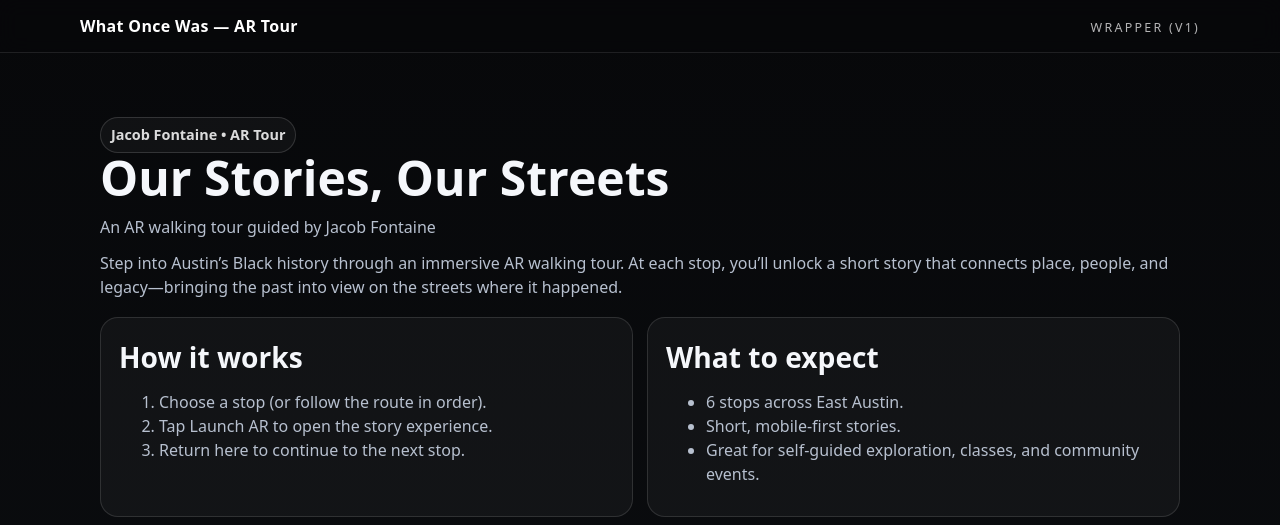
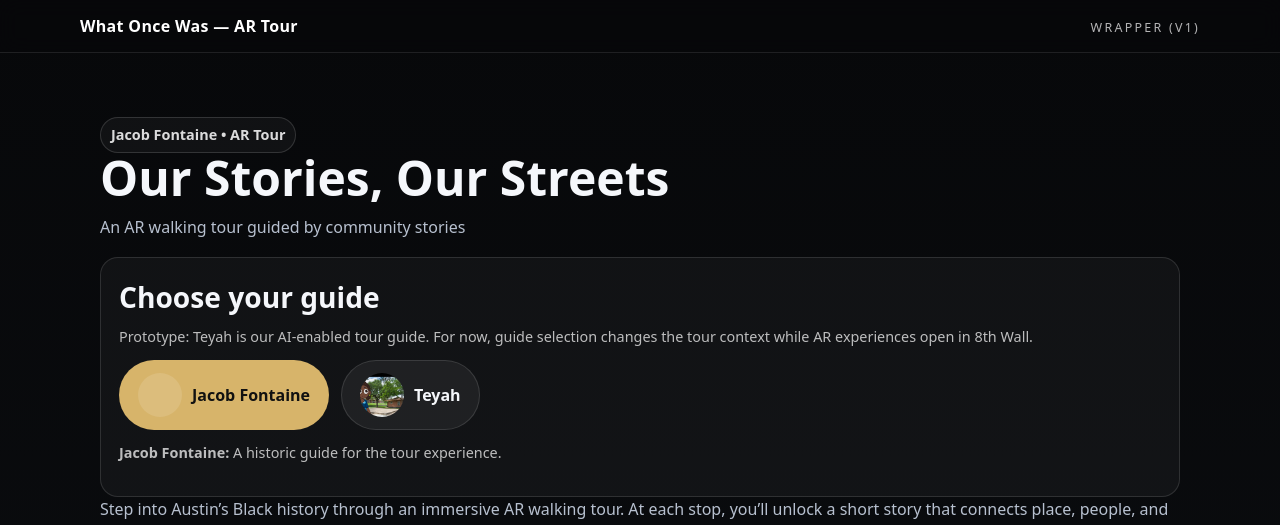
Before and after one commit to CiviqIQ/wow-ar-tour, an Astro site: page /tour in a window 1280 px wide. Shown: the top 525 px of the page. Built offline with nearby package versions, Linux system fonts and the light colour scheme; Astro itself is replaced by a stand-in of ours.

Commit message:
Add Teyah guide prototype (avatar + guide selection)

```diff
--- a/src/data/stops.json
+++ b/src/data/stops.json
@@ -1,13 +1,28 @@
 {
   "tourId": "our-stories-our-streets",
   "tourName": "Our Stories, Our Streets",
-  "character": {
-    "id": "jacob-fontaine",
-    "name": "Jacob Fontaine"
-  },
+  "defaultGuideId": "jacob-fontaine",
+  "guides": [
+    {
+      "id": "jacob-fontaine",
+      "name": "Jacob Fontaine",
+      "tagline": "Historic guide",
+      "bio": "A historic guide for the tour experience."
+    },
+    {
+      "id": "teyah",
+      "name": "Teyah",
+      "tagline": "AI-enabled tour guide (prototype)",
+      "bio": "Teyah is the prototype for our AI-enabled tour guide — an African American girl (ages 8–12) with a curious, brave, friendly kid-reporter vibe.",
+      "image": {
+        "src": "/media/guides/teyah.jpg",
+        "alt": "Teyah — AI-enabled tour guide prototype"
+      }
+    }
+  ],
   "overview": {
     "headline": "Our Stories, Our Streets",
-    "subhead": "An AR walking tour guided by Jacob Fontaine",
+    "subhead": "An AR walking tour guided by community stories",
     "body": "Step into Austin’s Black history through an immersive AR walking tour. At each stop, you’ll unlock a short story that connects place, people, and legacy—bringing the past into view on the streets where it happened.",
     "howItWorks": [
       "Choose a stop (or follow the route in order).",
--- a/src/pages/tour/index.astro
+++ b/src/pages/tour/index.astro
@@ -3,7 +3,10 @@ import BaseLayout from '../../layouts/BaseLayout.astro';
 import SiteHeader from '../../components/SiteHeader.astro';
 import data from '../../data/stops.json';
 
-const title = `Jacob Fontaine AR Tour | ${data.tourName}`;
+const guideId = Astro.url.searchParams.get('g') || data.defaultGuideId;
+const guide = data.guides.find((x) => x.id === guideId) || data.guides[0];
+
+const title = `${guide.name} | ${data.tourName}`;
 const description = 'Scan a QR code, choose a stop, then launch the AR story experience (8th Wall) in a new tab.';
 ---
 
@@ -12,9 +15,36 @@ const description = 'Scan a QR code, choose a stop, then launch the AR story exp
 
   <section class="section">
     <div class="container">
-      <span class="badge">{data.character.name} • AR Tour</span>
+      <span class="badge">{guide.name} • AR Tour</span>
       <h1 class="h1">{data.overview.headline}</h1>
       <p class="p">{data.overview.subhead}</p>
+
+      <div class="card" style="margin-top:18px">
+        <div class="card__body">
+          <h2 class="h2" style="margin-bottom:8px">Choose your guide</h2>
+          <p class="p small" style="margin-top:0">Prototype: Teyah is our AI-enabled tour guide. For now, guide selection changes the tour context while AR experiences open in 8th Wall.</p>
+          <div style="display:flex;gap:12px;flex-wrap:wrap;margin-top:12px">
+            {data.guides.map((g) => (
+              <a class={`btn ${g.id === guide.id ? 'btn--primary' : ''}`.trim()} href={`/tour/?g=${g.id}`} data-evt="guide_select" data-guide={g.id} style="display:flex;align-items:center;gap:10px">
+                {g.image?.src ? (
+                  <img
+                    src={g.image.src}
+                    alt={g.image.alt || g.name}
+                    width="44"
+                    height="44"
+                    loading="lazy"
+                    style="border-radius:999px;object-fit:cover;object-position:50% 10%;display:block;flex:0 0 44px"
+                  />
+                ) : (
+                  <span aria-hidden="true" style="width:44px;height:44px;border-radius:999px;background:rgba(255,255,255,.12);display:block;flex:0 0 44px"></span>
+                )}
+                <span>{g.name}</span>
+              </a>
+            ))}
+          </div>
+          <p class="small" style="margin-top:12px"><strong>{guide.name}:</strong> {guide.bio}</p>
+        </div>
+      </div>
       <p class="p">{data.overview.body}</p>
 
       <div class="grid grid-2" style="margin-top:18px">
@@ -41,7 +71,7 @@ const description = 'Scan a QR code, choose a stop, then launch the AR story exp
               <p class="p small">{s.description}</p>
               <p class="p small">{s.address}</p>
               <div style="display:flex;gap:10px;flex-wrap:wrap;margin-top:12px">
-                <a class="btn btn--primary" href={`/tour/stop/${s.id}/`} data-evt="view_stop" data-stop={s.id}>View stop</a>
+                <a class="btn btn--primary" href={`/tour/stop/${s.id}/?g=${guide.id}`} data-evt="view_stop" data-stop={s.id}>View stop</a>
                 {s.mapUrl ? <a class="btn" href={s.mapUrl} target="_blank" rel="noreferrer" data-evt="map_click" data-stop={s.id}>Map It</a> : null}
               </div>
               {s.image?.creditUrl ? <p class="small" style="margin-top:10px">Photo: <a href={s.image.creditUrl} target="_blank" rel="noreferrer">{s.image.creditName}</a></p> : null}
```
Also changed, not shown: src/pages/tour/stop/[stop].astro (+25 -8 lines), public/media/guides/teyah.jpg (added).
